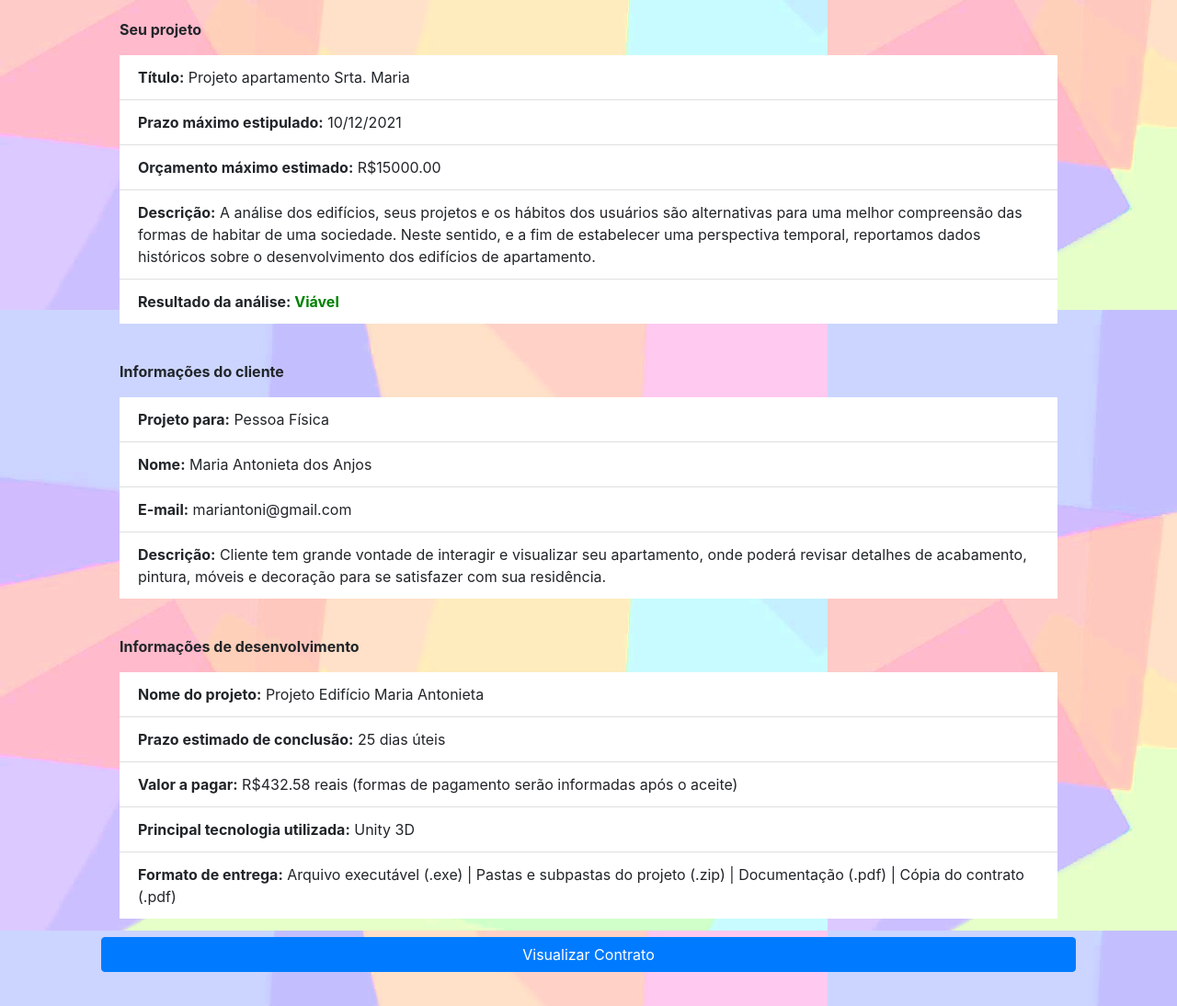
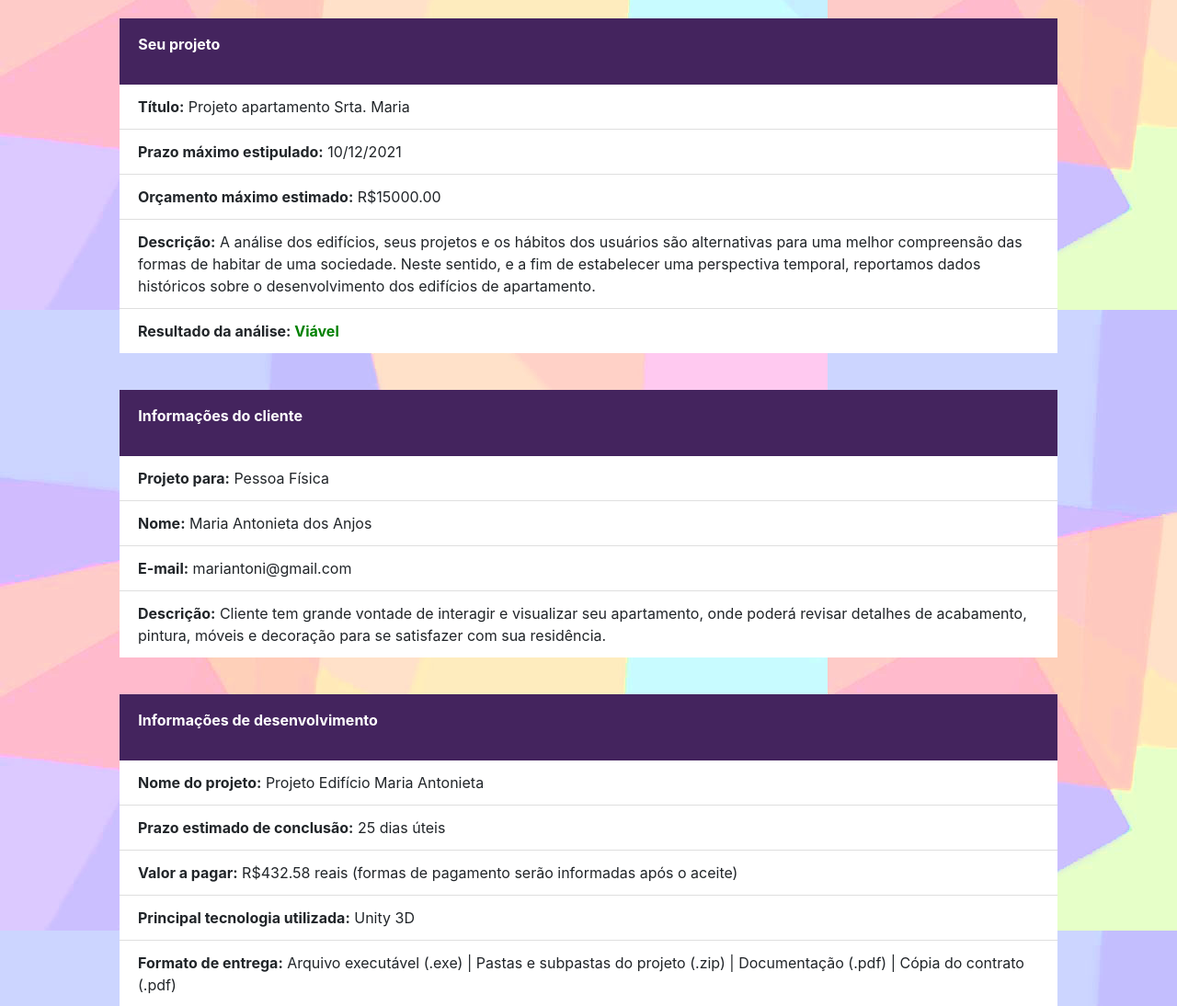
Before and after one commit to joaoelias1921/crudSimulacao, a PHP site: page /aceite.php in a window 1280 px wide. Shown: the part 338-1432 px from the top of the page at 92% size. Run offline with PHP 8.4, Linux system fonts and the light colour scheme.

Commit message:
Alterações visuais

```diff
--- a/css/stylesIndex.css
+++ b/css/stylesIndex.css
@@ -3,7 +3,7 @@
 }
 
 .container-exemplos{
-    background-color: lightgrey;
+    background-color: linen;
     margin-top: 3%;
     margin-bottom: 5rem;
 }
--- a/simulacoes/aceite.php
+++ b/simulacoes/aceite.php
@@ -21,7 +21,9 @@
     <div class="container">
         <div class="form-row justify-content-center align-items-center">
             <div class="card-body">
-                <p class="card-text text-left"><strong>Seu projeto</strong></p>
+                <div class="container-titulo">
+                    <p class="card-text text-left" style="color: white;"><strong>Seu projeto</strong></p>
+                </div>
                 <ul class="list-group list-group-flush text-left">
                     <li class="list-group-item"><strong>Título:</strong> Projeto apartamento Srta. Maria</li>
                     <li class="list-group-item"><strong>Prazo máximo estipulado:</strong> 10/12/2021</li>
@@ -33,7 +35,9 @@
         </div>
         <div class="form-row justify-content-center align-items-center">
             <div class="card-body">
-                <p class="card-text text-left"><strong>Informações do cliente</strong></p>
+                <div class="container-titulo">
+                    <p class="card-text text-left" style="color: white;"><strong>Informações do cliente</strong></p>
+                </div>
                 <ul class="list-group list-group-flush text-left">
                     <li class="list-group-item"><strong>Projeto para:</strong> Pessoa Física</li>
                     <li class="list-group-item"><strong>Nome:</strong> Maria Antonieta dos Anjos</li>
@@ -44,7 +48,9 @@
         </div>
         <div class="form-row justify-content-center align-items-center">
             <div class="card-body">
-                <p class="card-text text-left"><strong>Informações de desenvolvimento</strong></p>
+                <div class="container-titulo">
+                    <p class="card-text text-left" style="color: white;"><strong>Informações de desenvolvimento</strong></p>
+                </div>
                 <ul class="list-group list-group-flush text-left">
                     <li class="list-group-item"><strong>Nome do projeto:</strong> Projeto Edifício Maria Antonieta</li>
                     <li class="list-group-item"><strong>Prazo estimado de conclusão:</strong> 25 dias úteis</li>
@@ -180,6 +186,14 @@ e de igual teor e forma, na presença das testemunhas que também o assinam, dan
         </div>
     </div>
 
+    <style type="text/css">
+        .container-titulo{
+            background-color: #44245E;
+            height: 9vh;
+            padding-left: 2ch;
+            padding-top: 2vh;
+        }
+    </style>
 
 
 <?php
```
Also changed, not shown: requisicoes/processoReqProjeto.php (+6 -3 lines), simulacoes/formaPagamento.php (+12 -1 lines).
